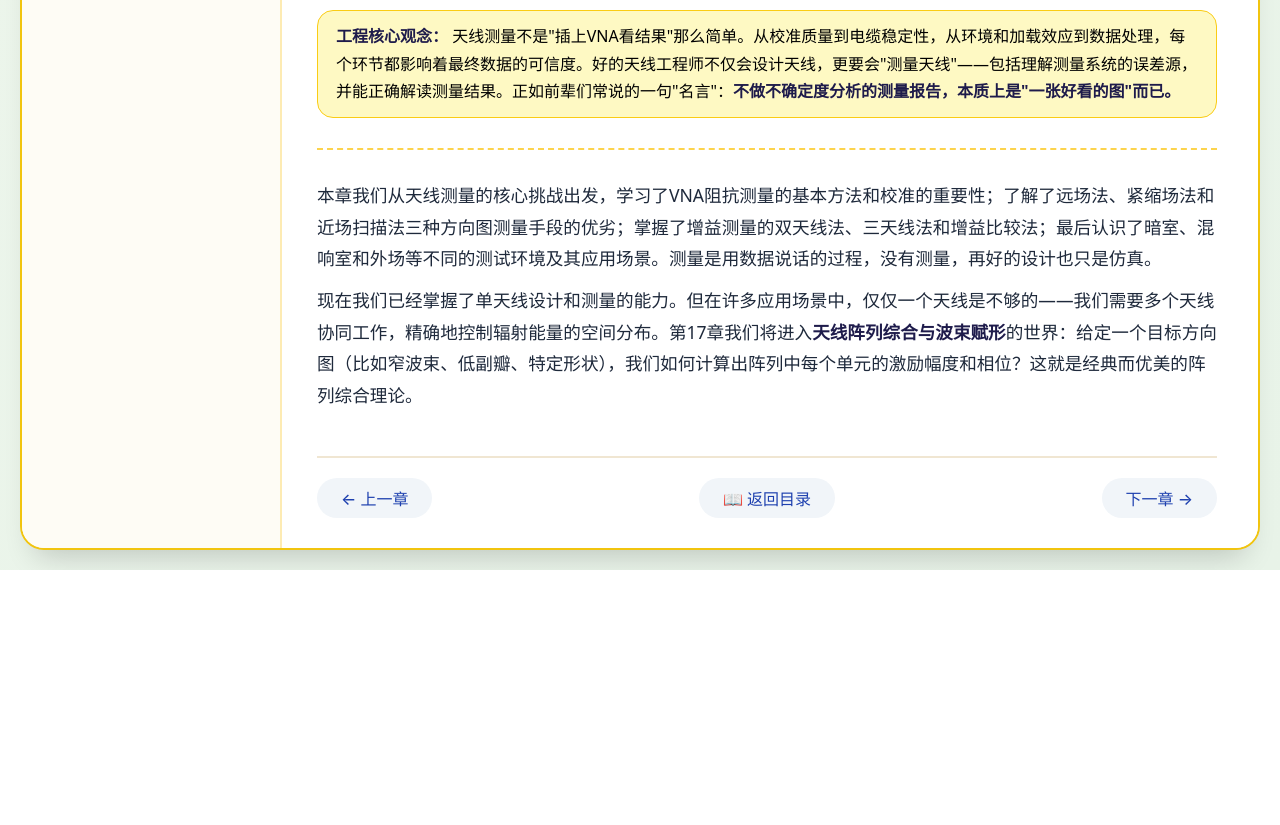
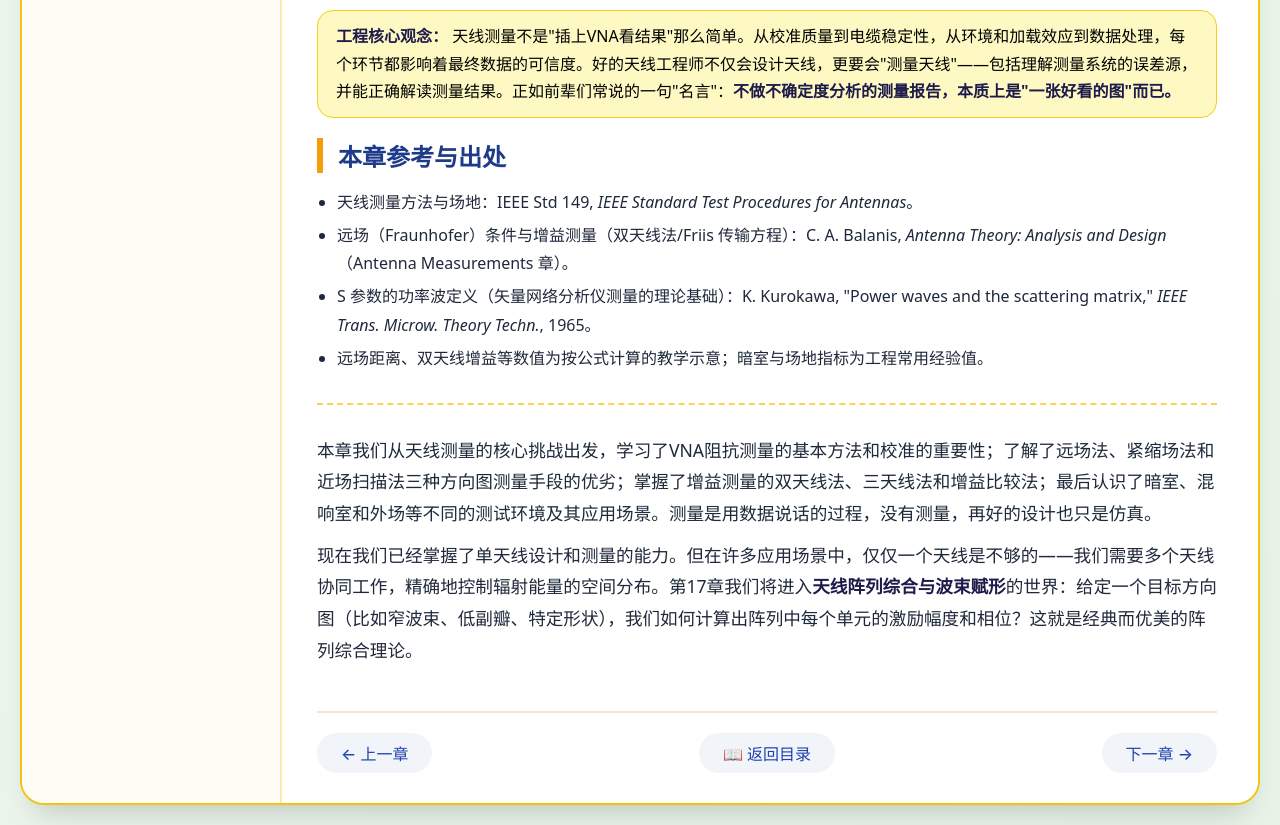
Before and after one commit to 1998x-stack/antenna-propagation-tutorial, a plain HTML site: page 16.html in a window 1280 px wide. Shown: the part 6720-7545 px from the top of the page. Before the commit the page ends 7290 px from the top, so only its background shows below. Drawn offline with Linux system fonts and the light colour scheme.

Commit message:
docs(antenna-propagation-tutorial): 第1/16章补充「本章参考与出处」（史实/公式出处、IEEE Std 149、Kurokawa 1965）

```diff
--- a/16.html
+++ b/16.html
@@ -375,6 +375,16 @@ plt.show()</code></pre>
             <strong>工程核心观念：</strong> 天线测量不是"插上VNA看结果"那么简单。从校准质量到电缆稳定性，从环境和加载效应到数据处理，每个环节都影响着最终数据的可信度。好的天线工程师不仅会设计天线，更要会"测量天线"——包括理解测量系统的误差源，并能正确解读测量结果。正如前辈们常说的一句"名言"：<strong>不做不确定度分析的测量报告，本质上是"一张好看的图"而已。</strong>
         </div>
 
+        <section id="references" aria-labelledby="ref-heading">
+            <h2 id="ref-heading">本章参考与出处</h2>
+            <ul>
+                <li>天线测量方法与场地：IEEE Std 149, <i>IEEE Standard Test Procedures for Antennas</i>。</li>
+                <li>远场（Fraunhofer）条件与增益测量（双天线法/Friis 传输方程）：C. A. Balanis, <i>Antenna Theory: Analysis and Design</i>（Antenna Measurements 章）。</li>
+                <li>S 参数的功率波定义（矢量网络分析仪测量的理论基础）：K. Kurokawa, "Power waves and the scattering matrix," <i>IEEE Trans. Microw. Theory Techn.</i>, 1965。</li>
+                <li>远场距离、双天线增益等数值为按公式计算的教学示意；暗室与场地指标为工程常用经验值。</li>
+            </ul>
+        </section>
+
         <hr style="margin: 30px 0; border: 0; border-top: 2px dashed #fcd34d;">
 
         <p style="font-size: 1.1rem; line-height: 1.8;">
```
Also changed, not shown: 01.html (+9 -0 lines).
